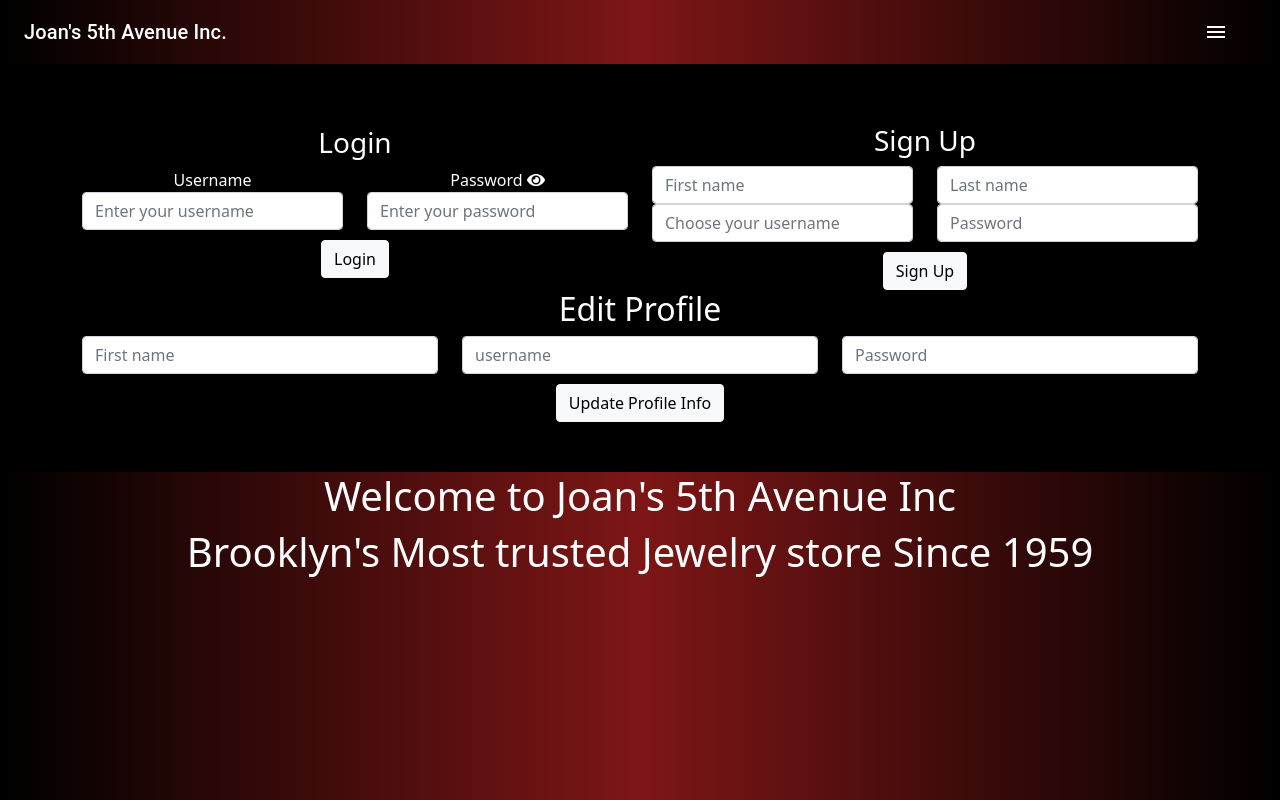
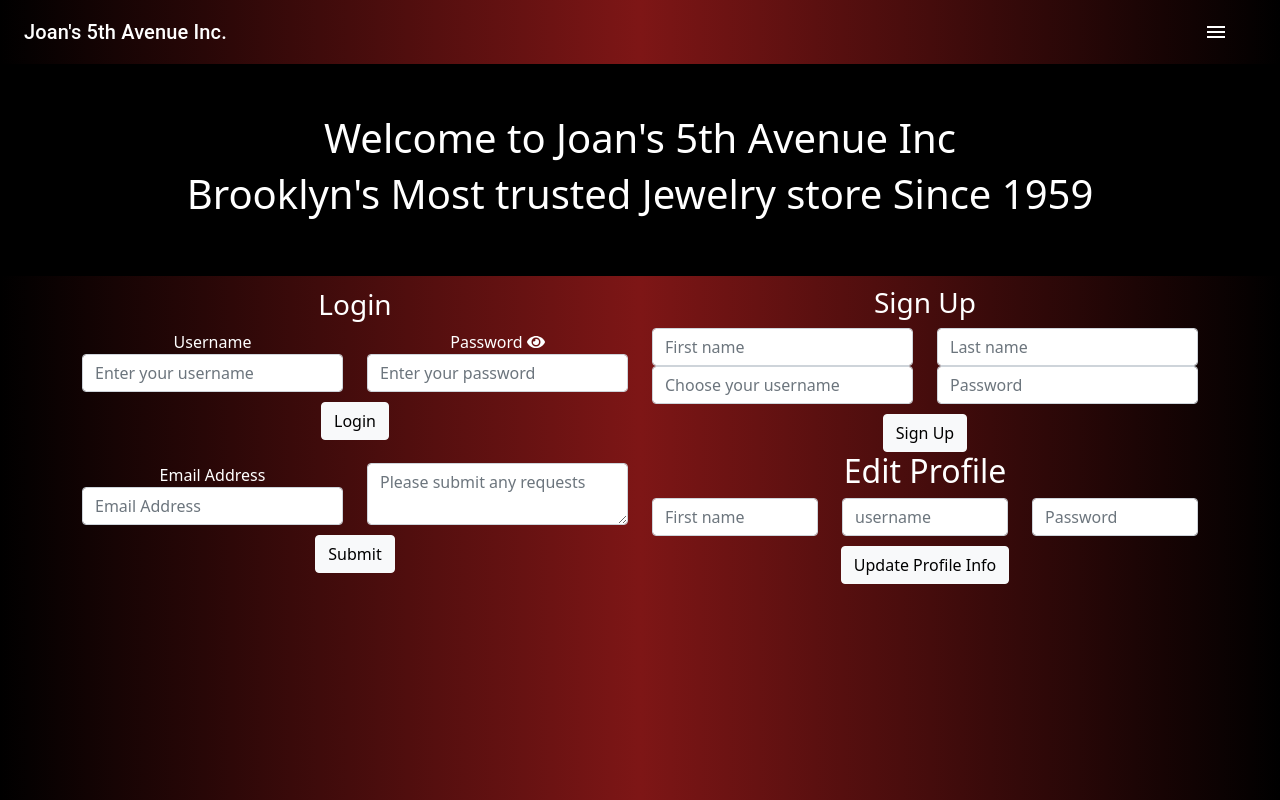
Before and after one commit to JustinWhite814/joanns-jewelry-frontend, a React (Create React App) app: page /authenticate in a window 1280 px wide. Built offline with nearby package versions, Linux system fonts and the light colour scheme; no server answers.

Commit message:
added a new form:

```diff
--- a/package.json
+++ b/package.json
@@ -3,6 +3,7 @@
   "version": "0.1.0",
   "private": true,
   "dependencies": {
+    "@formspree/react": "^2.2.3",
     "@fortawesome/fontawesome-svg-core": "^1.2.35",
     "@fortawesome/free-solid-svg-icons": "^5.15.3",
     "@fortawesome/react-fontawesome": "^0.1.14",
--- a/src/App.js
+++ b/src/App.js
@@ -14,7 +14,8 @@ import Header from './components/Navigation/Header'
 import Cart from './components/Cart'
 
 function App() {
-  const baseURL = 'https://joansjewelrybackend.herokuapp.com/jewels'
+  // const baseURL = 'https://joansjewelrybackend.herokuapp.com/jewels'
+  const baseURL = 'http://localhost:4000/jewels'
   const [user, setUser] = useState({})
   const [admin, setAdmin] = useState({})
   const [jewels, setJewels] = useState([])
@@ -53,7 +54,7 @@ function App() {
   }
 
   async function updateJewel (jewelId, newContent) {
-    const url = `${baseURL}/posts/${jewelId}`
+    const url = `${baseURL}/jewels/${jewelId}`
     const updatedJewels = await axios.put(url, newContent)
     setJewels(updatedJewels.data)
   }
--- a/src/components/Authenticate.js
+++ b/src/components/Authenticate.js
@@ -5,6 +5,7 @@ import '../styles/landing.css'
 import Bootstrap from 'bootstrap/dist/css/bootstrap.css'
 import EditProfile from './EditProfile';
 import { Context } from './Context';
+import ContactForm from './ContactForm';
 function Authenticate() {
   const {user} = useContext(Context)
   return (
@@ -12,14 +13,25 @@ function Authenticate() {
     <div className='jumbotron'>
       <div className="container">
       <div className='row align-items-center'>
-      <Login />
-      <SignUp />
-      <EditProfile />
+      <h1>Welcome to Joan's 5th Avenue Inc</h1>
+    <h1>Brooklyn's Most trusted Jewelry store Since 1959</h1>
+
       </div>
+
       </div>
   </div>
-    <h1>Welcome to Joan's 5th Avenue Inc</h1>
-    <h1>Brooklyn's Most trusted Jewelry store Since 1959</h1>
+  <div className="container">
+
+  </div>
+  <div className="container">
+  <div className='row align-items-center'>
+    <Login />
+    <SignUp />
+    <ContactForm />
+    <EditProfile />
+    </div>
+   </div>
+
     </>
   );
 }
--- /dev/null
+++ b/src/components/ContactForm.js
@@ -0,0 +1,51 @@
+import React from 'react';
+import { useForm, ValidationError } from '@formspree/react';
+
+function ContactForm() {
+  const [state, handleSubmit] = useForm("xknkbjkz");
+  if (state.succeeded) {
+      return <p>Thanks for joining!</p>;
+  }
+  return (
+    <div className='col-md-6'>
+      <form onSubmit={handleSubmit}>
+    <div className='row form-group'>
+    <div className='col'>
+      <label htmlFor="email">
+        Email Address
+      </label>
+      <input className="form-control"
+        id="email"
+        type="email"
+        name="email"
+        placeholder='Email Address'
+      />
+      <ValidationError
+        prefix="Email"
+        field="email"
+        errors={state.errors}
+      />
+      </div>
+      <div className='col'>
+      <textarea className='form-control'
+        id="message"
+        name="message"
+        placeholder="Please submit any requests"
+      />
+      <ValidationError
+        prefix="Message"
+        field="message"
+        errors={state.errors}
+      />
+       </div>
+       </div>
+       <div className='form-group buttons' >
+      <button type="submit" className='btn btn-light' disabled={state.submitting}>
+        Submit
+      </button>
+      </div>
+    </form>
+    </div>
+  )
+  }
+  export default ContactForm
--- a/src/components/EditProfile.js
+++ b/src/components/EditProfile.js
@@ -20,10 +20,10 @@ function EditProfile(props) {
   }
   console.log(user)
   return (
-   <>
+      <div className='col-md-6'>
     <h2>Edit Profile</h2>
     <form onSubmit={editUser}>
-    <div className='form-group row'>
+    <div className='row form-group' >
       <div className='col'>
       <input className="form-control" type='text' name='firstName' defaultValue={user.firstName} placeholder='First name'/>
       </div>
@@ -38,7 +38,8 @@ function EditProfile(props) {
      <button className="btn btn-light" type='submit'>Update Profile Info</button>
     </div>
     </form>
-    </>
+    </div>
+
   );
 }
 
--- a/src/components/Homepage.js
+++ b/src/components/Homepage.js
@@ -38,7 +38,7 @@ function Homepage() {
           <Grid item key={jewel._id} xs ={12}  md={6} lg={4} className='jewels'>
             <img src={jewel.image} alt={jewel.title} />
             <p>{jewel.title}</p>
-            <p>{jewel.price}</p>
+            <p>${jewel.price}</p>
             <p>{jewel.availability}</p>
        </Grid>
         ))}
--- a/src/components/Login.js
+++ b/src/components/Login.js
@@ -14,7 +14,8 @@ function Login() {
   const [passwordShown, setPasswordShown] = useState(false);
 
   async function fetchUserInfo(username) {
-    const url = `https://joansjewelrybackend.herokuapp.com/user/${username}`
+    const url = `http://localhost:4000/user/${username}`
+    // const url = `https://joansjewelrybackend.herokuapp.com/user/${username}`
     await axios.get(url)
     .then(res => setUser(res.data))
   }
@@ -28,11 +29,13 @@ function Login() {
       password: e.target.password.value
     },
     withCredentials: true,
-    url: "https://joansjewelrybackend.herokuapp.com/login"
+    // url: "https://joansjewelrybackend.herokuapp.com/login"
+    url: "http://localhost:4000/login"
     })
     .then((res)=> {
       if(res.data === 'No user Exists'){
         console.log(res.data)
+        alert("Sorry but that User doesn't exist")
         history.push('/authenticate')
       }
       else {
--- a/src/components/SignUp.js
+++ b/src/components/SignUp.js
@@ -15,10 +15,12 @@ function SignUp() {
       password: e.target.password.value
     },
     withCredentials: true,
-    url: "https://joansjewelrybackend.herokuapp.com/register"
+    // url: "https://joansjewelrybackend.herokuapp.com/register"
+    url: "http://localhost:4000/register"
     })
     .then(
       (res)=> { console.log(res)
+      alert("Welcome Back")
       history.push('/')
       })
   }
```
Also changed, not shown: 1 other file (tests, documents, lock files or other folders).
